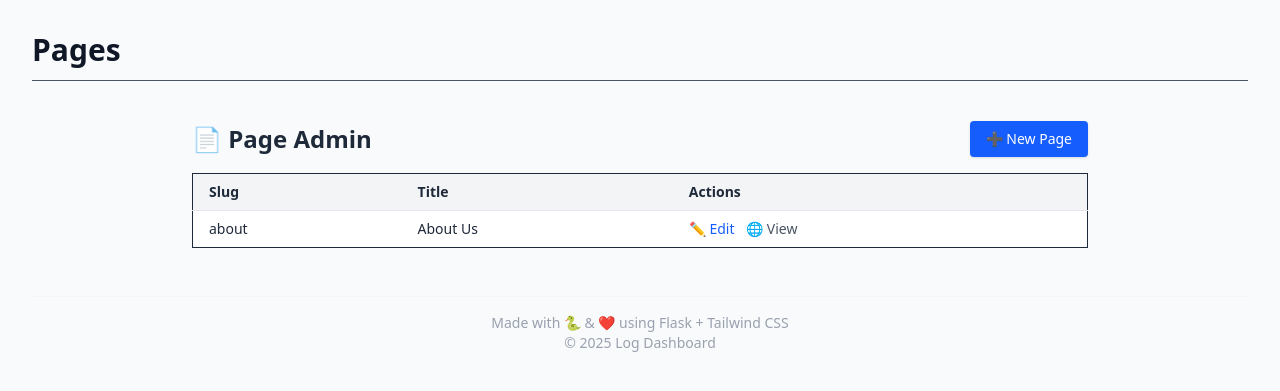
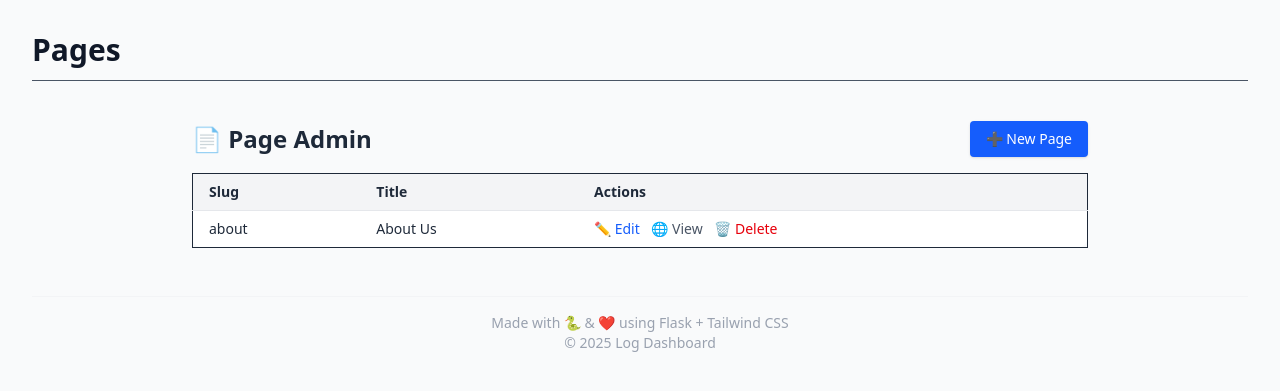
Before and after one commit to vaughn-taylor/python-playground, a Flask app: page /admin/pages in a window 1280 px wide. Shown: the part 64-455 px from the top of the page. Run offline with Flask 3, Linux system fonts and the light colour scheme; data comes from the database, SQL or seed files in the repository; both versions use the stored data as it was after the commit; style sheets or scripts are compiled from the project's sources.

Commit message:
added styling, md and fixed some path issues

```diff
--- a/package.json
+++ b/package.json
@@ -13,6 +13,7 @@
     "tailwindcss": "^4.0.17"
   },
   "devDependencies": {
+    "@tailwindcss/typography": "^0.5.16",
     "concurrently": "^9.1.2"
   }
 }
--- a/src/backend/models/page.py
+++ b/src/backend/models/page.py
@@ -1,6 +1,6 @@
-
+import markdown
 from .base import BaseModel
 
 class Page(BaseModel):
-    def __repr__(self):
-        return f"<Page {self.slug}: {self.title}>"
+    def render_content(self):
+        return markdown.markdown(self.content, extensions=["extra", "smarty"])
--- a/src/backend/routes/dashboard.py
+++ b/src/backend/routes/dashboard.py
@@ -264,3 +264,12 @@ def admin_edit_page(page_id):
         page = Page.from_row(row)
 
     return render_template("admin/pages/form.html", page=page, get_asset_path=get_asset_path, page_title="Edit Page", page_icon="✏️")
+
+@dashboard_bp.route("/admin/pages/delete/<int:page_id>")
+def delete_page(page_id):
+    try:
+        with get_db_cursor() as cursor:
+            cursor.execute("DELETE FROM pages WHERE id = ?", (page_id,))
+        return redirect("/admin/pages")
+    except Exception as e:
+        return f"Error: {e}", 500
--- a/src/backend/templates/admin/pages/list.html
+++ b/src/backend/templates/admin/pages/list.html
@@ -21,8 +21,9 @@
                 <td class="px-4 py-2">{{ page.title }}</td>
                 <td class="px-4 py-2">
                     <a href="/admin/pages/edit/{{ page.id }}" class="text-blue-600 hover:underline text-sm">✏️ Edit</a>
-                    <a href="/page/{{ page.slug }}" class="text-gray-600 hover:underline text-sm ml-2"
-                        target="_blank">🌐 View</a>
+                    <a href="/page/{{ page.slug }}" class="text-gray-600 hover:underline text-sm ml-2">🌐 View</a>
+                    <a href="/admin/pages/delete/{{ page.id }}" class="text-red-600 hover:underline text-sm ml-2"
+                        onclick="return confirm('Are you sure you want to delete this page?');">🗑️ Delete</a>
                 </td>
             </tr>
             {% endfor %}
--- a/src/backend/templates/frontend/page.html
+++ b/src/backend/templates/frontend/page.html
@@ -4,7 +4,7 @@
 <div class="max-w-3xl mx-auto mt-10 space-y-4">
     <h1 class="text-3xl font-bold text-gray-800 dark:text-white">{{ page.title }}</h1>
     <div class="prose dark:prose-invert">
-        {{ page.content | safe }}
+        {{ page.render_content() | safe }}
     </div>
 </div>
 {% endblock %}
--- a/src/frontend/style.css
+++ b/src/frontend/style.css
@@ -2,3 +2,4 @@
 
 @source "../backend/templates/**/*.html";
 @custom-variant dark (&:where(.dark, .dark *));
+@plugin "@tailwindcss/typography";
```
Also changed, not shown: src/backend/routes/logs.py (+5 -5 lines), tailwind.config.js (deleted, +0 -7 lines), data/app.db, package-lock.json.
